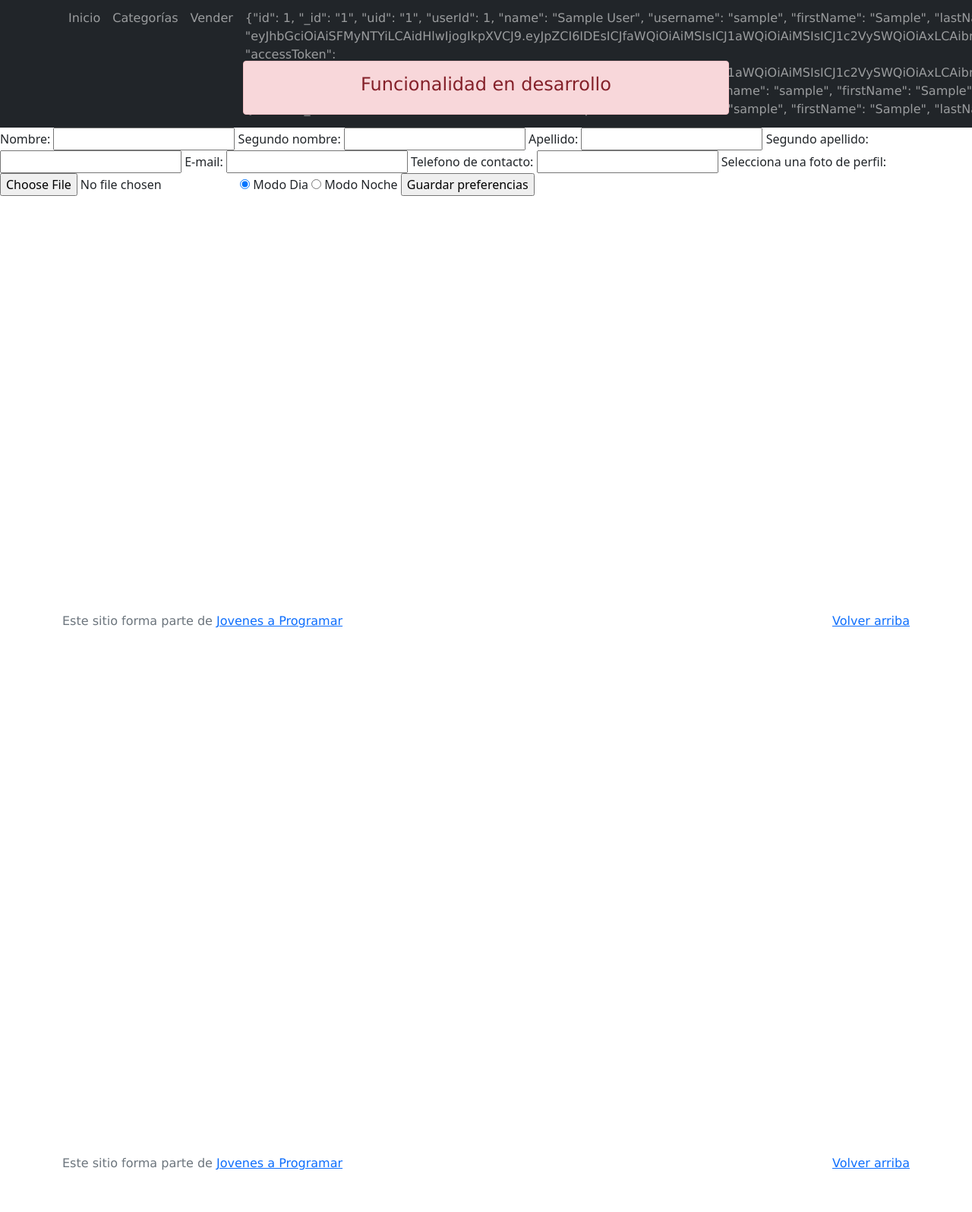
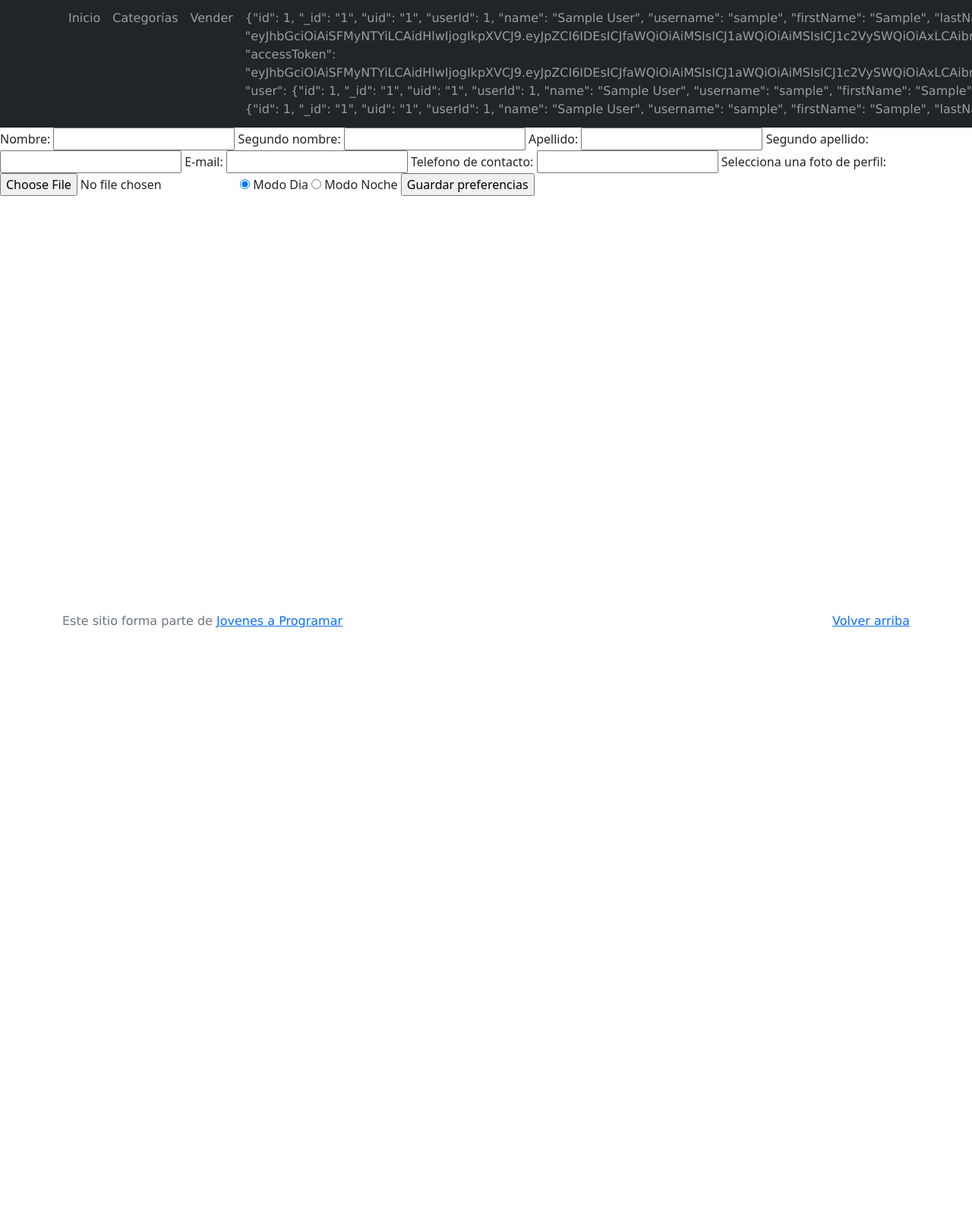
Before and after one commit to EstefanyMoreira/workspacejap, a plain HTML site: page my-profile.html in a window 1280 px wide. Shown: the top 1596 px of the page at 76% size. After the commit the page ends 882 px from the top, so only its background shows below. Drawn offline with Linux system fonts and the light colour scheme; sample sign-in values are in the browser's storage.

Commit message:
saque el cartel que quedo

```diff
--- a/my-profile.html
+++ b/my-profile.html
@@ -119,29 +119,3 @@
 </body>
 
 </html>
-    </nav>
-    <main>
-      <div class="container">
-        <div class="alert alert-danger text-center" role="alert">
-          <h4 class="alert-heading">Funcionalidad en desarrollo</h4>
-        </div>
-      </div>
-    </main>
-    <footer class="text-muted">
-      <div class="container">
-        <p class="float-end">
-          <a href="#">Volver arriba</a>
-        </p>
-        <p>
-          Este sitio forma parte de
-          <a href="https://jovenesaprogramar.edu.uy/" target="_blank"
-            >Jovenes a Programar</a
-          >
-        </p>
-      </div>
-    </footer>
-    <script src="js/bootstrap.bundle.min.js"></script>
-    <script src="js/init.js"></script>
-    <script src="js/my-profile.js"></script>
-  </body>
-</html>
```
